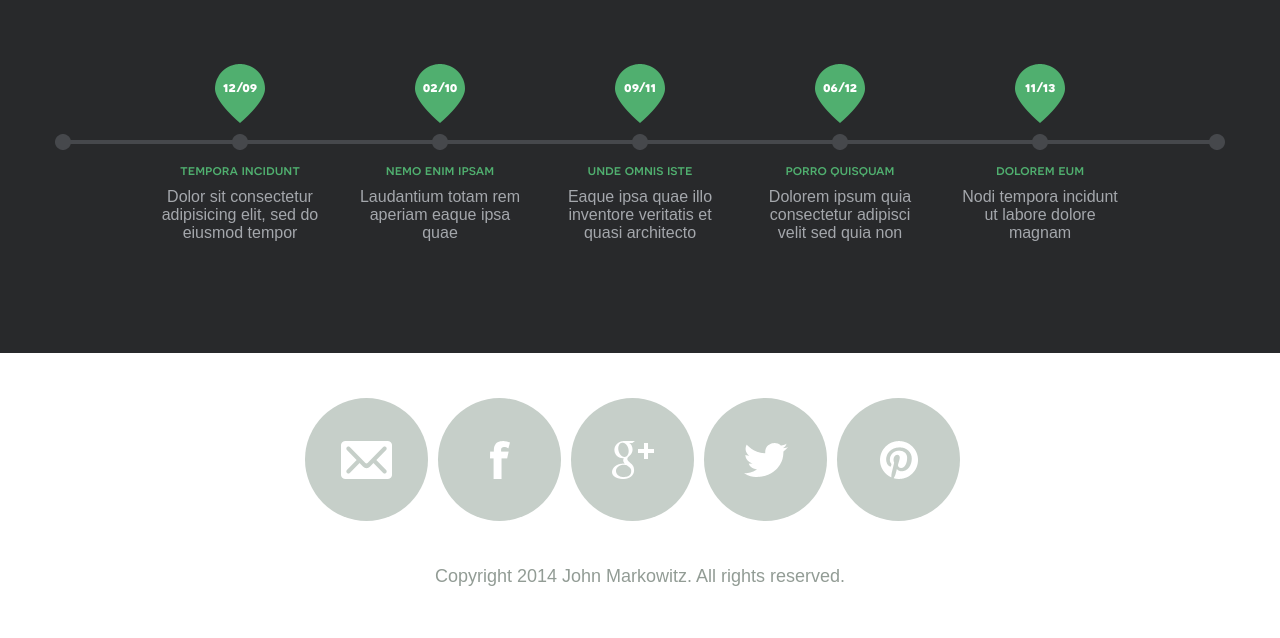
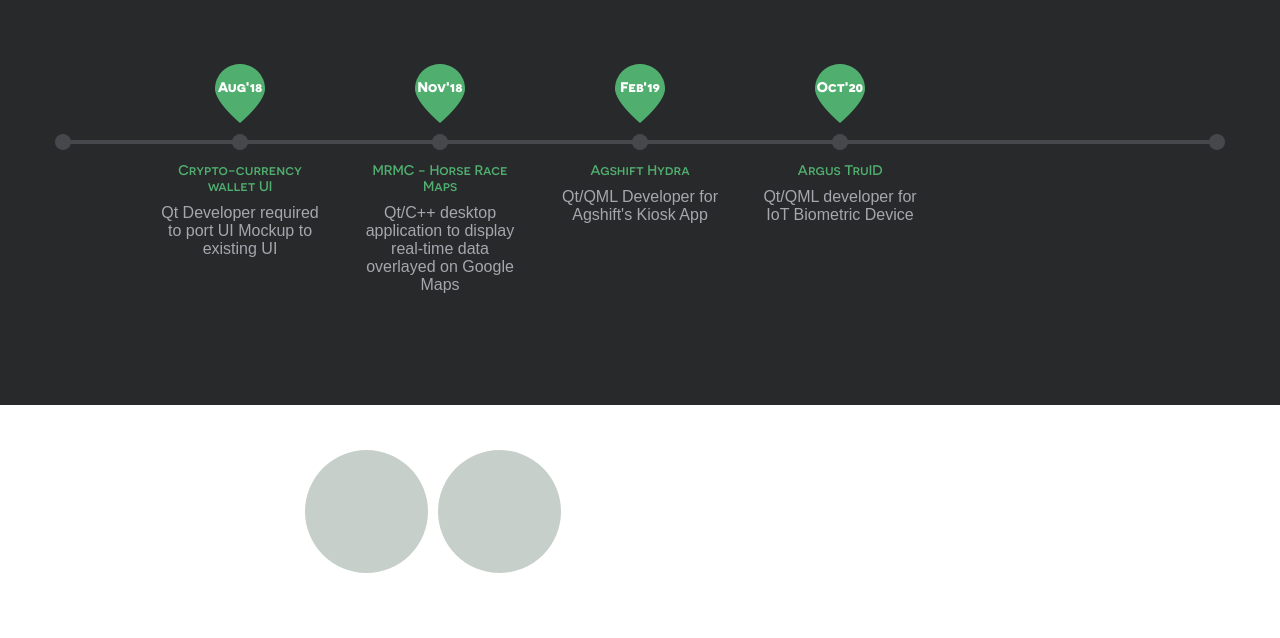
Before and after one commit to zefree/zefree.github.io, a plain HTML site: page index.html in a window 1280 px wide. Shown: the part 580-1218 px from the top of the page. Before the commit the page ends 1186 px from the top, so only its background shows below. Drawn offline with nearby package versions, Linux system fonts and the light colour scheme.

Commit message:
Personalized index.html and main.js.

```diff
--- a/index.html
+++ b/index.html
@@ -7,7 +7,7 @@
 	<meta name="viewport" content="width=device-width, initial-scale=1, maximum-scale=1, minimum-scale=1, user-scalable=no">
 	<meta http-equiv="X-UA-Compatible" content="IE=edge,chrome=1">
 	<meta name="format-detection" content="telephone=no">
-	<title>John Markowitz</title>
+	<title>Siddharth M - Portfolio</title>
 	<link rel="stylesheet" href="js/fancybox/jquery.fancybox.css" type="text/css" media="screen" />
 	<link rel="stylesheet" href="css/all.css" />
 	<link rel="stylesheet" href="css/screen.css" />
@@ -24,54 +24,47 @@
 						<ul>
 							<li><a class="active" href="index.html">Home</a></li>
 							<li><a href="myskills.html">My skills</a></li>
-							<li><a href="Portfolio.html">Portfolio</a></li>
-							<li><a href="Contact.html">Contact</a></li>
+							<li><a href="portfolio.html">Portfolio</a></li>
+							<li><a href="contact.html">Contact</a></li>
 						</ul>
 					</nav>
-				<h1 class="logo">John Markowitz</h1>
-				<h2 class="slogan">Professional Web Designer</h2>
+				<h1 class="logo">Siddharth M</h1>
+				<h2 class="slogan">Senior Qt/QML/C++ Developer</h2>
 			</header>
 		</div>
 		<div class="wrapper-holder grey">
 			<section id="main">
-				<h2>Here are my biggest achievements</h2>
+				<h2>Here are my past projects</h2>
 				<div class="box_timeline_holder">
 					<div class="box_timeline">
 						<ul>
 							<li>
 								<div class="date">
-									<span>12/09</span>
+									<span>Aug'18</span>
 								</div>
-								<h3>tempora incidunt</h3>
-								<p>Dolor sit consectetur adipisicing elit, sed do eiusmod tempor</p>
+								<h3>Crypto-currency wallet UI</h3>
+								<p>Qt Developer required to port UI Mockup to existing UI</p>
 							</li>
 							<li>
 								<div class="date">
-									<span>02/10</span>
+									<span>Nov'18</span>
 								</div>
-								<h3>nemo enim ipsam</h3>
-								<p>Laudantium totam rem aperiam eaque ipsa quae</p>
+								<h3>MRMC - Horse Race Maps</h3>
+								<p>Qt/C++ desktop application to display real-time data overlayed on Google Maps</p>
 							</li>
 							<li>
 								<div class="date">
-									<span>09/11</span>
+									<span>Feb'19</span>
 								</div>
-								<h3>unde omnis iste</h3>
-								<p>Eaque ipsa quae illo inventore veritatis et quasi architecto </p>
+								<h3>Agshift Hydra</h3>
+								<p>Qt/QML Developer for Agshift's Kiosk App</p>
 							</li>
 							<li>
 								<div class="date">
-									<span>06/12</span>
+									<span>Oct'20</span>
 								</div>
-								<h3>porro quisquam</h3>
-								<p>Dolorem ipsum quia consectetur adipisci velit sed quia non</p>
-							</li>
-							<li>
-								<div class="date">
-									<span>11/13</span>
-								</div>
-								<h3>dolorem eum</h3>
-								<p>Nodi tempora incidunt ut labore dolore magnam</p>
+								<h3>Argus TruID</h3>
+								<p>Qt/QML developer for IoT Biometric Device</p>
 							</li>
 						</ul>
 					</div>
@@ -81,13 +74,10 @@
 		<footer id="footer">
 			<div class="footer-content">
 				<ul class="social">
-					<li class="email"><a href="#">Email</a></li>
-					<li class="facebook"><a href="#">Facebook</a></li>
-					<li class="google"><a href="#">Google+</a></li>
-					<li class="twitter"><a href="#">Twitter</a></li>
-					<li class="pinterest"><a href="#">Pinterest</a></li>
+					<li class="upwork"><a href="https://www.upwork.com/o/profiles/users/~01897611bdb24a5fb8/">Upwork</a></li>
+					<li class="linkedin"><a href="https://www.linkedin.com/in/siddharth-mandhata/">LinkedIn</a></li>
 				</ul>
-				<p class="copy">Copyright 2014 John Markowitz. All rights reserved.</p>
+				<!--p class="copy">Copyright 2014 John Markowitz. All rights reserved.</p-->
 			</div>
 		</footer>
 	</div>
```
Also changed, not shown: js/main.js (line endings or trailing spaces).
